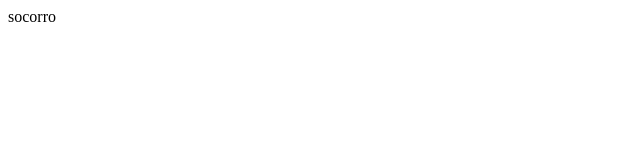
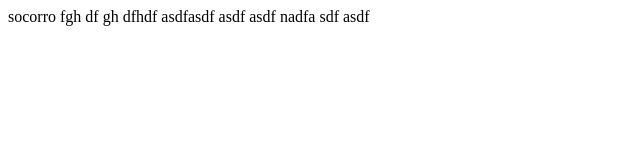
Before and after one commit to antonioukele/rep, a plain HTML site: page index.html in a window 1280 px wide. Shown: the whole page, without its empty margins (0-640 px from the left). Drawn offline with Linux system fonts and the light colour scheme.

Commit message:
agora vai

```diff
--- a/index.html
+++ b/index.html
@@ -1,3 +1,10 @@
 <html>
 socorro
+
+fgh
+df
+gh
+dfhdf
+
+asdfasdf asdf asdf nadfa sdf asdf
 </html>
```
